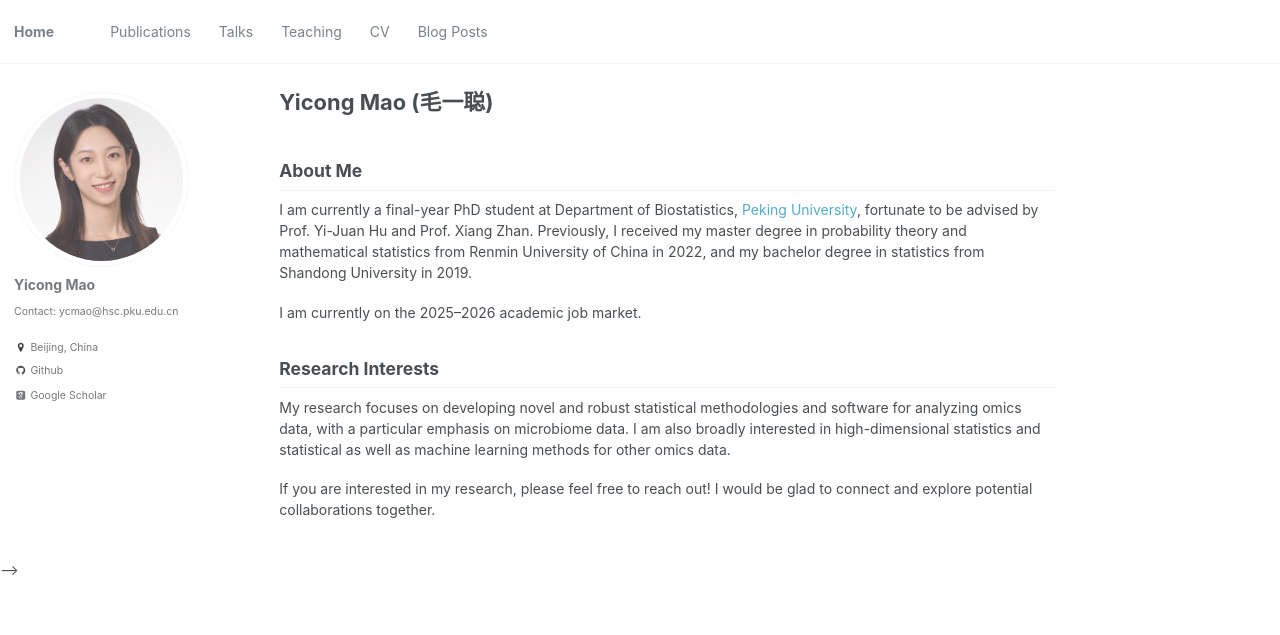
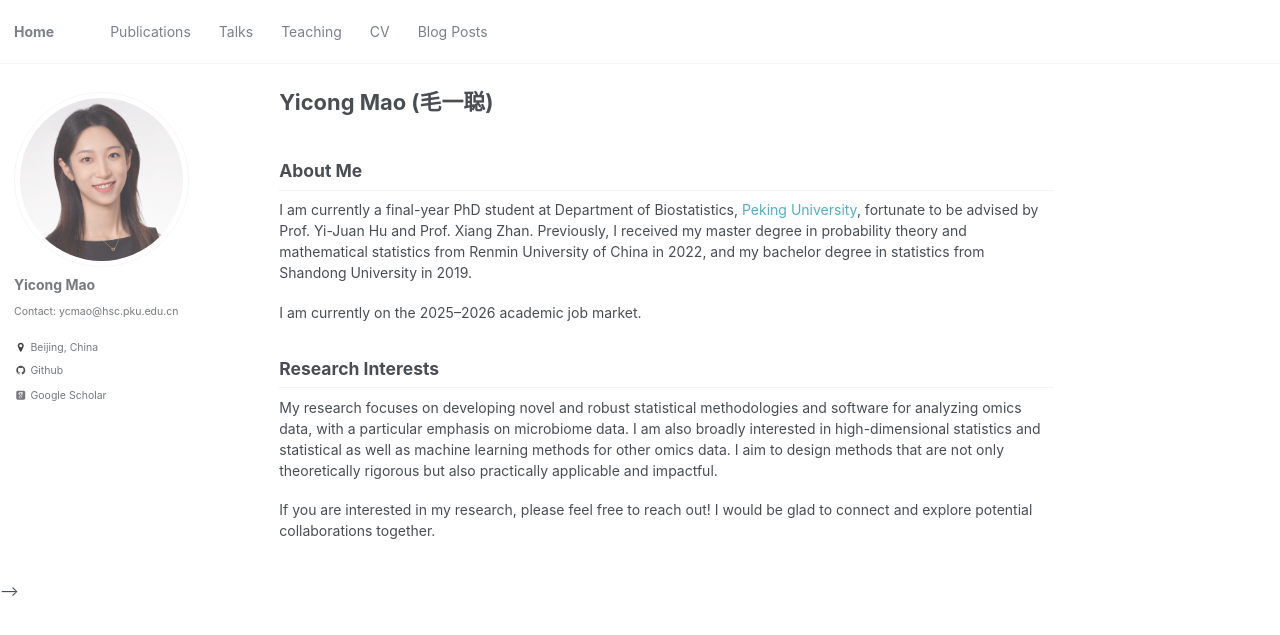
Before and after one commit to Yicong1225/Yicong1225.github.io, a Jekyll site: the page built from _pages/about.md, in a window 1280 px wide. Shown: the top 635 px of the page. Built offline with Jekyll 4.4.1, drawn with Linux system fonts in a browser that asks for light colours; some web fonts are replaced.

```diff
--- a/_pages/about.md
+++ b/_pages/about.md
@@ -16,7 +16,7 @@ I am currently on the 2025–2026 academic job market.
 
 Research Interests
 ------------------------
-My research focuses on developing novel and robust statistical methodologies and software for analyzing omics data, with a particular emphasis on microbiome data. I am also broadly interested in high-dimensional statistics and statistical as well as machine learning methods for other omics data.
+My research focuses on developing novel and robust statistical methodologies and software for analyzing omics data, with a particular emphasis on microbiome data. I am also broadly interested in high-dimensional statistics and statistical as well as machine learning methods for other omics data. I aim to design methods that are not only theoretically rigorous but also practically applicable and impactful.
 
 If you are interested in my research, please feel free to reach out! I would be glad to connect and explore potential collaborations together.
 
```
